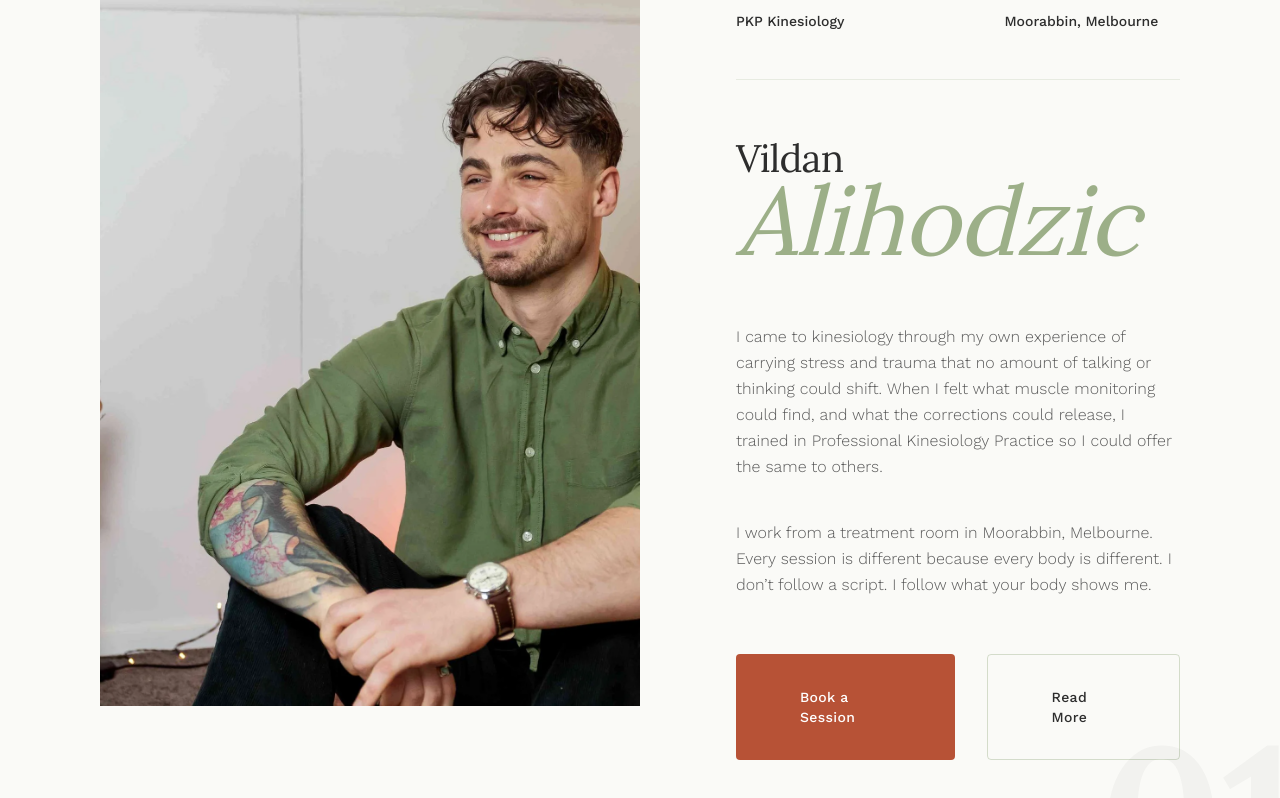
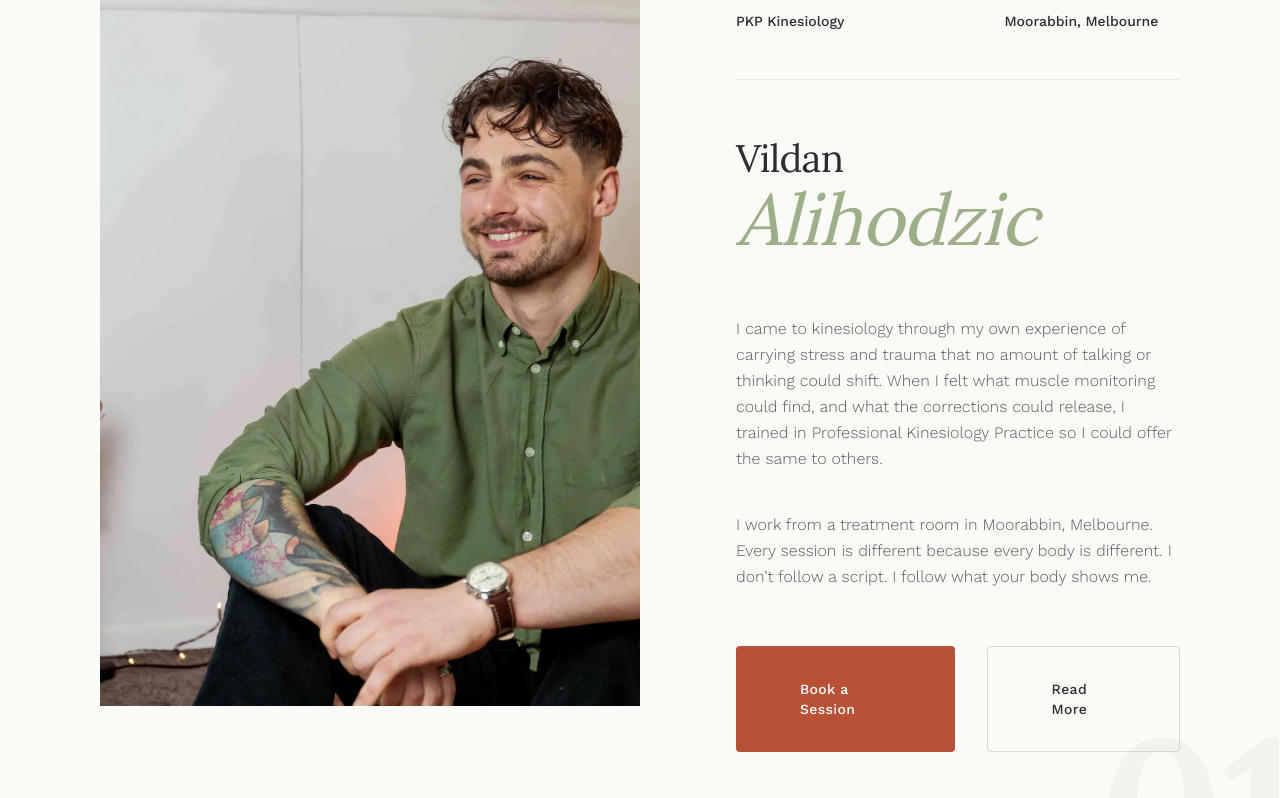
Before and after one commit to marinovicluke-byte/vildans-website, a Next.js app: page / in a window 1280 px wide. Shown: the part 4374-5172 px from the top of the page. Built offline with nearby package versions, Linux system fonts and the light colour scheme.

Commit message:
About: first name larger, last name smaller to match reference

```diff
--- a/src/components/home/AboutPreview.tsx
+++ b/src/components/home/AboutPreview.tsx
@@ -49,10 +49,10 @@ export function AboutPreview() {
 
             {/* Name */}
             <div className="mb-10 md:mb-14">
-              <h2 className="font-heading font-bold text-text-primary text-[clamp(2.8rem,calc(2rem+4vw),5rem)] leading-[0.95] tracking-[-0.02em]">
+              <h2 className="font-heading font-bold text-text-primary text-[clamp(3.5rem,calc(2.5rem+5vw),6.5rem)] leading-[0.95] tracking-[-0.02em]">
                 Vildan
               </h2>
-              <span className="font-heading italic font-normal text-[#9CAF88] text-[clamp(3.2rem,calc(2.4rem+5vw),6rem)] leading-[1] tracking-[-0.01em] block -mt-1">
+              <span className="font-heading italic font-normal text-[#9CAF88] text-[clamp(2.5rem,calc(1.8rem+3.5vw),4.5rem)] leading-[1.1] tracking-[-0.01em] block">
                 Alihodzic
               </span>
             </div>
```
